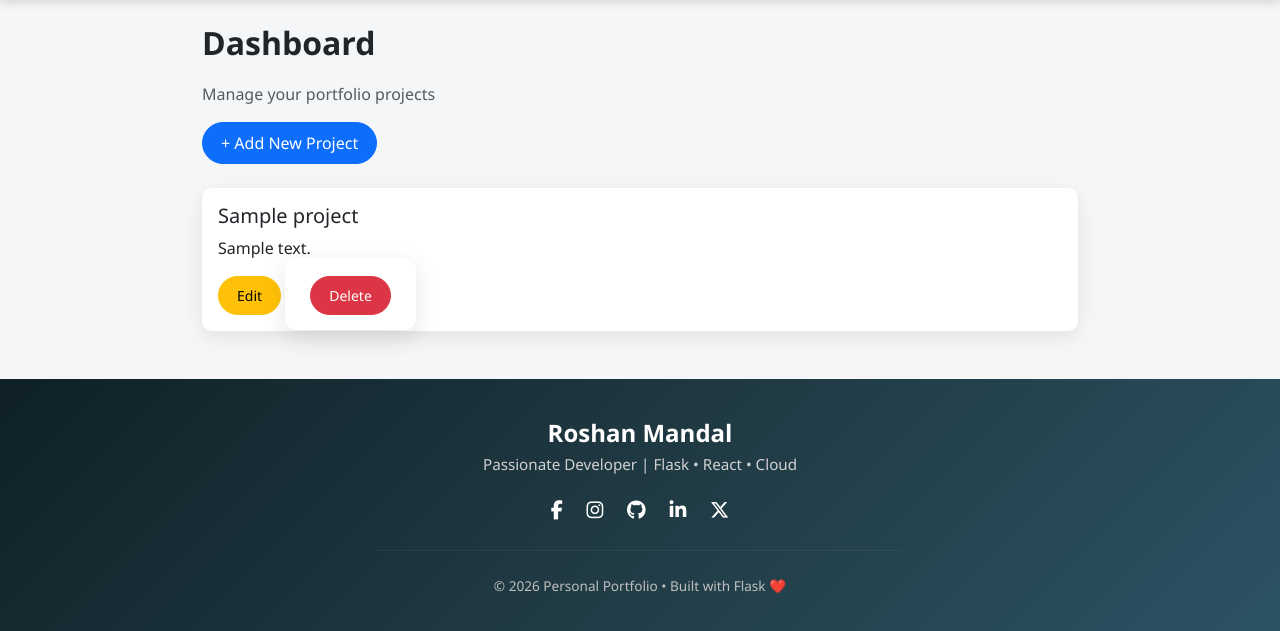
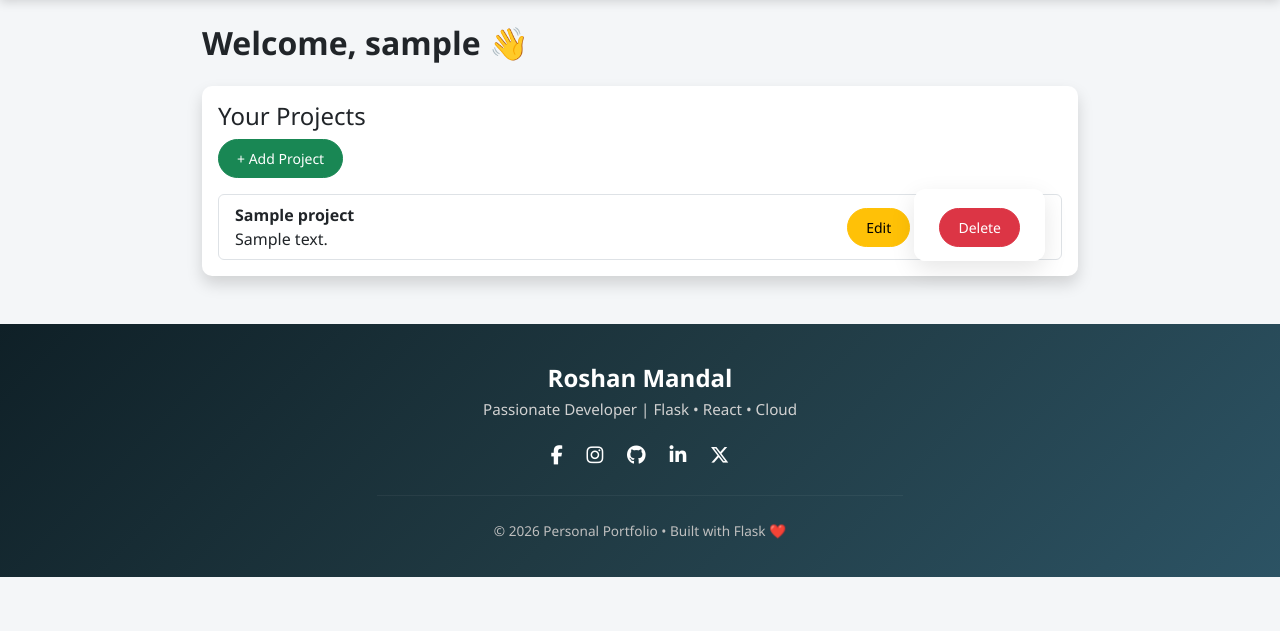
Before and after one commit to roshanmandal45/PortfolioPython, a Flask app: page /dashboard in a window 1280 px wide. Shown: the part 56-687 px from the top of the page. Run offline with Flask 3, Linux system fonts and the light colour scheme; a user stored in the database is signed in; tables that the repository leaves empty hold one stand-in row (values such as "Sample post").

Commit message:
Admin User Added both

```diff
--- a/static/style.css
+++ b/static/style.css
@@ -114,3 +114,20 @@ footer {
     font-size: 0.85rem;
     color: #bfbfbf;
 }
+.profile-img {
+    width: 160px;
+    height: 160px;
+    border-radius: 50%;
+    border: 3px solid #0d6efd;
+    object-fit: cover;
+}
+
+.animate-float {
+    animation: float 3s ease-in-out infinite;
+}
+
+@keyframes float {
+    0% { transform: translateY(0); }
+    50% { transform: translateY(-10px); }
+    100% { transform: translateY(0); }
+}
--- /dev/null
+++ b/templates/admin_dashboard.html
@@ -0,0 +1,5 @@
+{% extends "base.html" %}
+{% block content %}
+<h3>Admin Dashboard ⚙️</h3>
+<p>You can manage users and messages here.</p>
+{% endblock %}
--- a/templates/dashboard.html
+++ b/templates/dashboard.html
@@ -1,26 +1,59 @@
-{% extends 'base.html' %}
+{% extends "base.html" %}
 {% block content %}
 
-<h2>Dashboard</h2>
-<p class="text-muted">Manage your portfolio projects</p>
+<h2 class="mb-4">Welcome, {{ current_user.username }} 👋</h2>
 
-<a href="{{ url_for('add_project') }}" class="btn btn-primary mb-4">+ Add New Project</a>
+<!-- USER PROJECTS -->
+<div class="card mb-4 shadow">
+    <div class="card-body">
+        <h4>Your Projects</h4>
+        <a href="{{ url_for('add_project') }}" class="btn btn-success btn-sm mb-3">+ Add Project</a>
 
-{% if projects %}
-    {% for p in projects %}
-    <div class="card mb-3">
-        <div class="card-body">
-            <h5>{{ p.title }}</h5>
-            <p>{{ p.description }}</p>
-            <a href="{{ url_for('edit_project', id=p.id) }}" class="btn btn-warning btn-sm">Edit</a>
-            <form action="{{ url_for('delete_project', id=p.id) }}" method="POST" style="display:inline;">
-                <button class="btn btn-danger btn-sm" onclick="return confirm('Are you sure?')">Delete</button>
-            </form>
-        </div>
+        {% if projects %}
+            <ul class="list-group">
+                {% for project in projects %}
+                <li class="list-group-item d-flex justify-content-between align-items-center">
+                    <div>
+                        <strong>{{ project.title }}</strong>
+                        <p class="mb-0">{{ project.description }}</p>
+                    </div>
+                    <div>
+                        <a href="{{ url_for('edit_project', id=project.id) }}" class="btn btn-warning btn-sm">Edit</a>
+                        <form action="{{ url_for('delete_project', id=project.id) }}" method="POST" class="d-inline">
+                            <button class="btn btn-danger btn-sm">Delete</button>
+                        </form>
+                    </div>
+                </li>
+                {% endfor %}
+            </ul>
+        {% else %}
+            <p>No projects yet.</p>
+        {% endif %}
     </div>
-    {% endfor %}
-{% else %}
-    <p>You have no projects yet.</p>
+</div>
+
+<!-- ADMIN SECTION -->
+{% if current_user.is_admin %}
+<div class="card border-danger shadow">
+    <div class="card-body">
+        <h4 class="text-danger">Admin Panel 🔐</h4>
+        <p>All users' projects:</p>
+
+        {% if all_projects %}
+        <ul class="list-group">
+            {% for project in all_projects %}
+            <li class="list-group-item">
+                <strong>{{ project.title }}</strong>
+                <br>
+                <small>By User ID: {{ project.user_id }}</small>
+            </li>
+            {% endfor %}
+        </ul>
+        {% else %}
+            <p>No projects in system.</p>
+        {% endif %}
+    </div>
+</div>
 {% endif %}
 
 {% endblock %}
--- /dev/null
+++ b/templates/user_dashboard.html
@@ -0,0 +1,5 @@
+{% extends "base.html" %}
+{% block content %}
+<h3>Welcome {{ current_user.username }} 👋</h3>
+<p>This is your user dashboard.</p>
+{% endblock %}
```
Also changed, not shown: templates/index.html (+26 -5 lines), templates/add_project.html (renamed from templates/add_projects.html).
